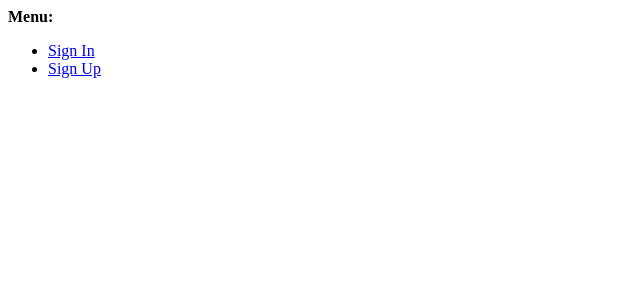
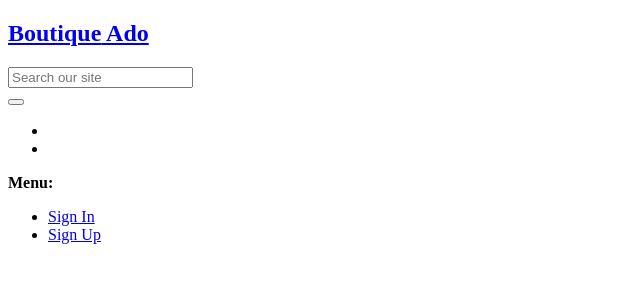
Before and after one commit to ElisabethCheston/boutique_ado, a Django app: template templates/allauth/base.html in a window 1280 px wide. Shown: the top 300 px of the page, without its empty margins (0-640 px from the left). Run offline with Django 3.2, Linux system fonts and the light colour scheme; the template is opened without the code that fills it, so the values that code supplies are empty.

Commit message:
Add form to base page.

```diff
--- a/templates/allauth/base.html
+++ b/templates/allauth/base.html
@@ -1,11 +1,44 @@
 <!DOCTYPE html>
 <html>
+
 <head>
     <title>{% block head_title %}{% endblock %}</title>
     {% block extra_head %}
     {% endblock %}
 </head>
+
 <body>
+    <header class="container-fluid fixed-top">
+        <div class="row">
+            <div class="col-12 col-lg-4 my-auto py-1 py-lg-0 test-center text-lg-left">
+                <a href="{% url 'home' %" class="nav-link main-logo-link">
+                    <h2 class="logo-front text-black my-0"><strong>Boutique</strong> Ado</h2>
+                </a>
+            </div>
+            <div class="col-12 col-lg-4 my-auto py-1 py-lg-0">
+                <form method="GET" action="">
+                    <div class="input-group w-100">
+                        <input class="form-control border border-black rounded-0" type="text" name="q" placeholder="Search our site">
+                        <div class="input-group-append">
+                            <button class="form-control btn btn-black border border-black rounded-0" type="submit">
+                                <span class="icon">
+                                    <i class="fas fa-search"></i>
+                                </span>
+                            </button>
+                        </div>
+                    </div>
+                </form>
+            </div>
+
+            <div class="col-12 col-lg-4 my-auto py-1 py-lg-0">
+                <ul class="list-inline list-unstyled text-center text-lg-right my-0">
+                    <li class="list-inline-item dropdown"></li>
+                    <li class="list-inline-item"></li>
+                </ul>
+            </div>
+
+          </div>
+      </header>
     {% block body %}
 
     {% if messages %}
@@ -23,7 +56,7 @@
       <strong>Menu:</strong>
       <ul>
         {% if user.is_authenticated %}
-        <li><a href="{% url 'account_email' %}">Change E-mail</a></li>
+        <li><a href=" {% url 'account_email' %}">Change E-mail</a></li>
                 <li><a href="{% url 'account_logout' %}">Sign Out</a></li>
                 {% else %}
                 <li><a href="{% url 'account_login' %}">Sign In</a></li>
@@ -37,4 +70,5 @@
             {% block extra_body %}
             {% endblock %}
 </body>
+
 </html>
```
Lines whose indentation alone changed are shown as unchanged.
